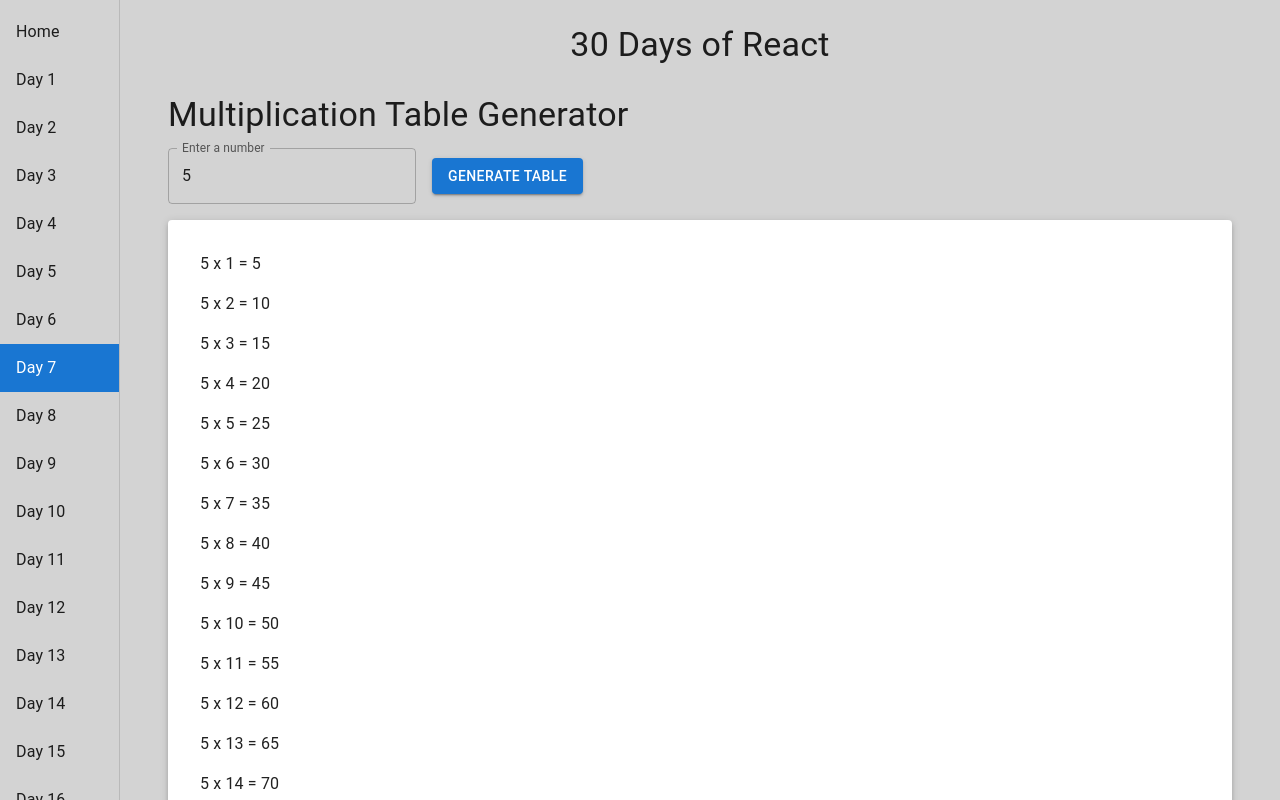
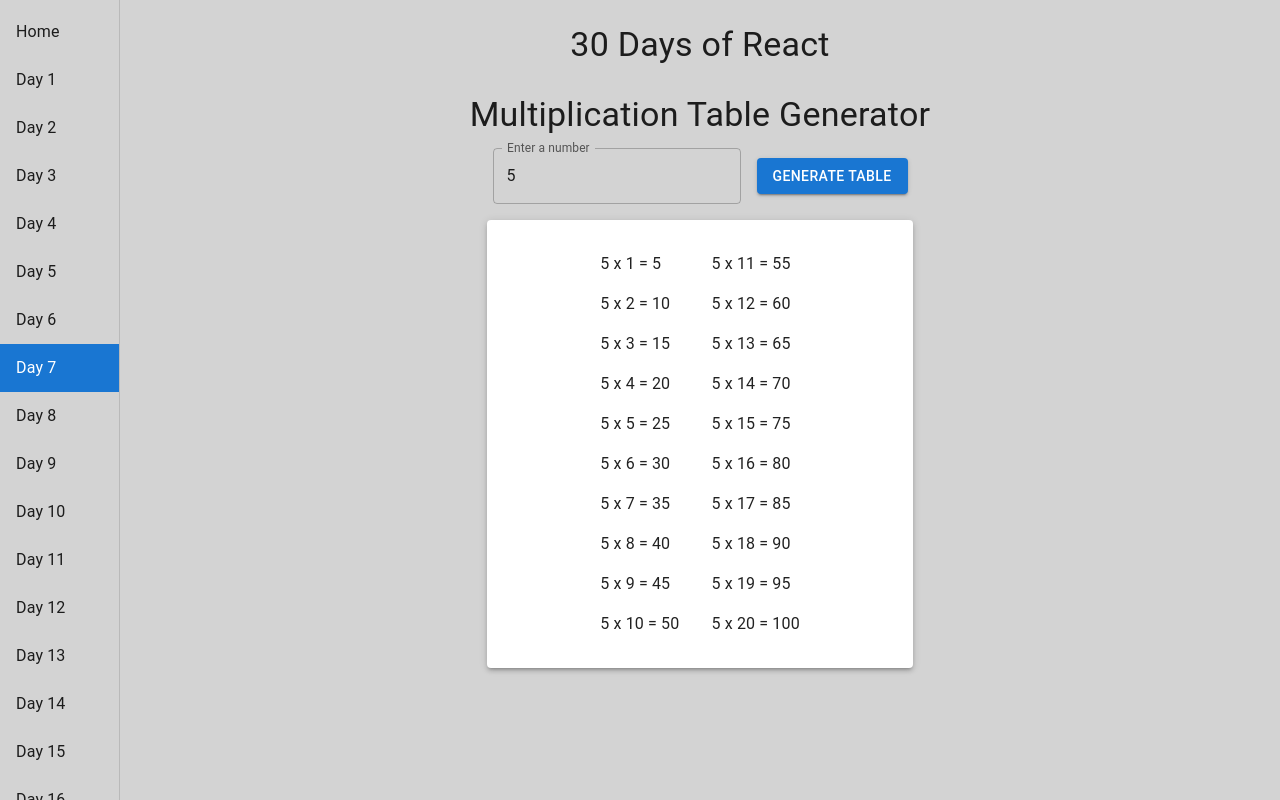
Before and after one commit to Cema2019/codedamn-challenge-30-days-of-react, a React (Vite) app: page /multiplication-table in a window 1280 px wide. Both pictures are taken after typing "5" into the empty fields and a click on the button "GENERATE TABLE". Shown: the top 800 px of the page. Built offline with nearby package versions, Linux system fonts and the light colour scheme.

Commit message:
Fix spacing issues and responsiveness

```diff
--- a/components/MultiplicationTable.tsx
+++ b/components/MultiplicationTable.tsx
@@ -1,4 +1,4 @@
-import React, { useState, KeyboardEvent, ChangeEvent } from "react";
+import React, { useState, KeyboardEvent, ChangeEvent } from 'react';
 import {
   Container,
   TextField,
@@ -8,10 +8,10 @@ import {
   Typography,
   Paper,
   Box,
-} from "@mui/material";
+} from '@mui/material';
 
 const App: React.FC = () => {
-  const [number, setNumber] = useState<string>("");
+  const [number, setNumber] = useState<string>('');
   const [table, setTable] = useState<string[]>([]);
 
   const handleGenerateTable = () => {
@@ -23,7 +23,7 @@ const App: React.FC = () => {
       }
       setTable(newTable);
     } else {
-      alert("Please enter a number between 0 and 1000.");
+      alert('Please enter a number between 0 and 1000.');
     }
   };
 
@@ -33,17 +33,25 @@ const App: React.FC = () => {
   };
 
   const handleKeyDown = (event: KeyboardEvent<HTMLInputElement>) => {
-    if (event.key === "Enter") {
+    if (event.key === 'Enter') {
       handleGenerateTable();
     }
   };
 
   return (
     <Container sx={{ padding: 2 }}>
+      <Box
+        sx={{
+          display: 'flex',
+          flexDirection: 'column',
+          alignItems: 'center',
+          justifyContent: 'center',
+        }}
+      >
         <Typography variant="h4" gutterBottom>
           Multiplication Table Generator
         </Typography>
-      <Box sx={{ display: "flex", alignItems: "center", gap: 2, mb: 2 }}>
+        <Box sx={{ display: 'flex', alignItems: 'center', gap: 2, mb: 2 }}>
           <TextField
             type="number"
             label="Enter a number"
@@ -52,19 +60,41 @@ const App: React.FC = () => {
             onChange={handleChange}
             onKeyDown={handleKeyDown}
           />
-        <Button variant="contained" color="primary" onClick={handleGenerateTable}>
+          <Button
+            variant="contained"
+            color="primary"
+            onClick={handleGenerateTable}
+          >
             Generate Table
           </Button>
         </Box>
+      </Box>
       {number && table.length > 0 && (
-        <Paper elevation={3} sx={{ padding: 2 }}>
+        <Paper
+          elevation={3}
+          sx={{ padding: 2, width: { xs: '100%', sm: '40%' }, margin: 'auto' }}
+        >
+          <Box
+            sx={{
+              display: 'flex',
+              justifyContent: 'center',
+            }}
+          >
             <List>
-            {table.map((item, index) => (
+              {table.slice(0, 10).map((item, index) => (
                 <ListItem key={index}>
                   <Typography>{item}</Typography>
                 </ListItem>
               ))}
             </List>
+            <List>
+              {table.slice(10, 20).map((item, index) => (
+                <ListItem key={index}>
+                  <Typography>{item}</Typography>
+                </ListItem>
+              ))}
+            </List>
+          </Box>
         </Paper>
       )}
     </Container>
```
Lines whose indentation alone changed are shown as unchanged.
